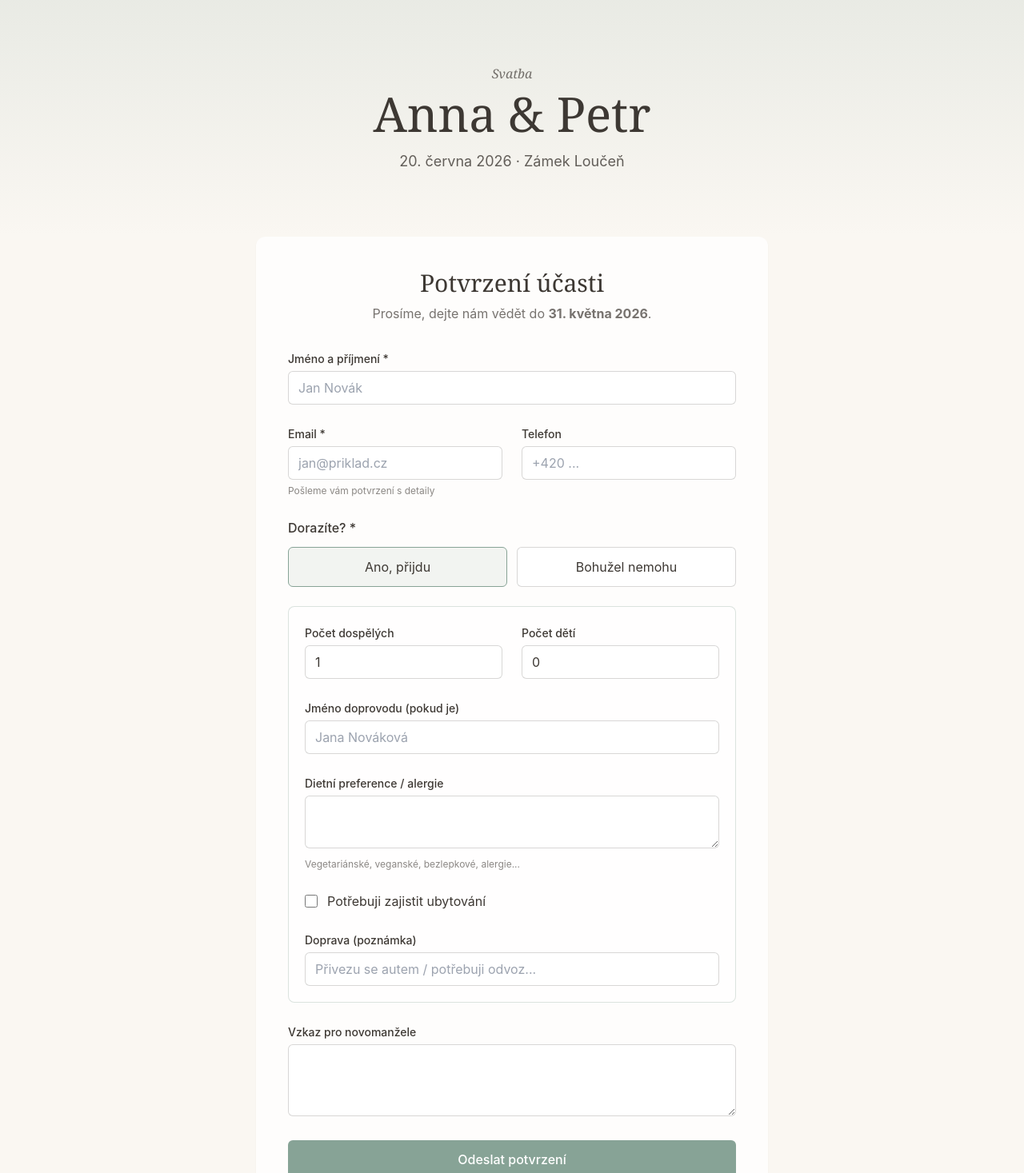
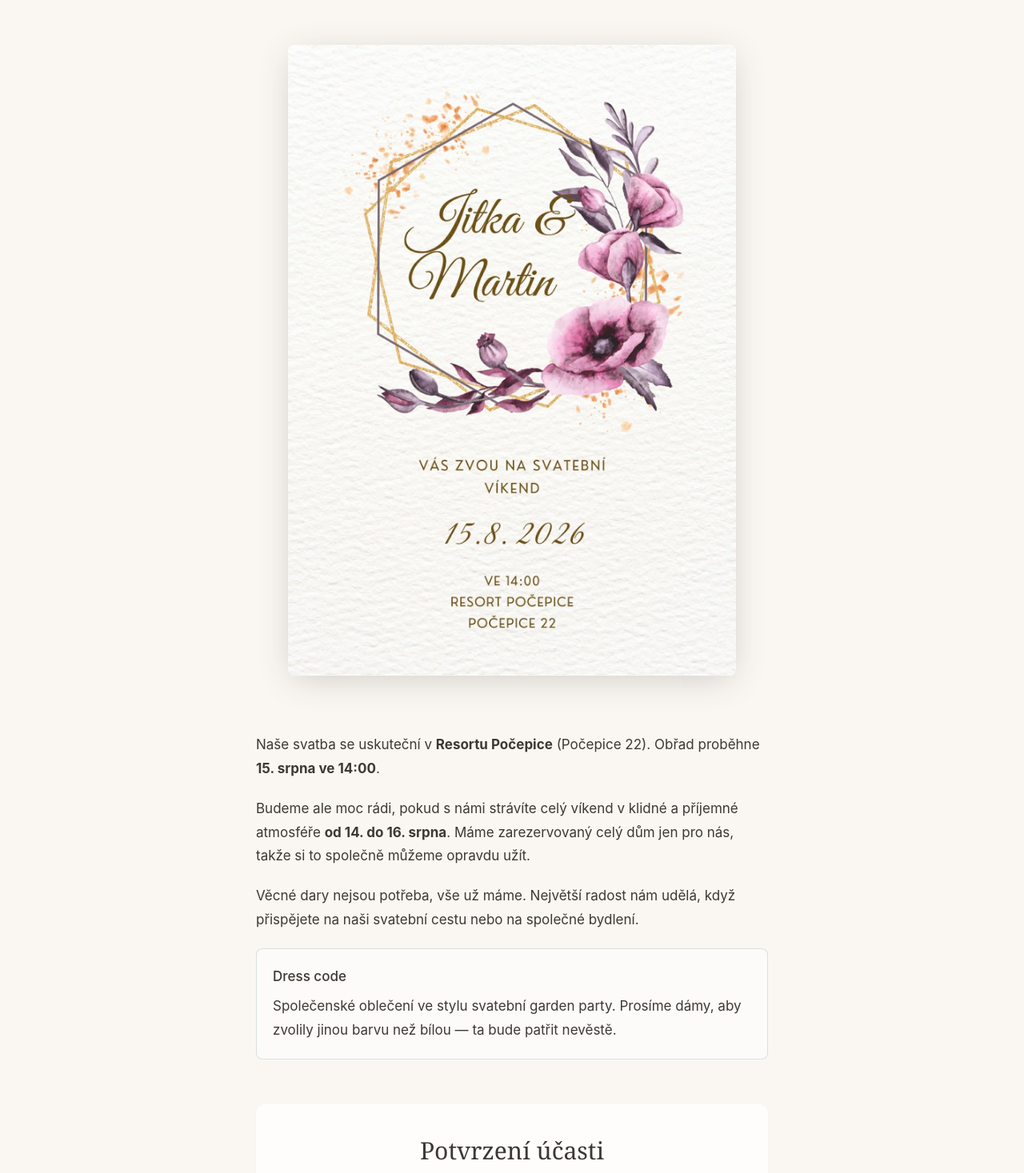
Before and after one commit to Vetinari90/wedding-app, a Next.js app: page / in a window 1280 px wide. Shown: the top 1467 px of the page at 80% size. Built offline with nearby package versions, Linux system fonts and the light colour scheme.

Commit message:
Redesign home page: invitation image + info text + form
- Replace hero with invitation PNG (public/pozvanka.png)
- Add info block: venue, date, weekend stay, gifts, dress code
- Keep RSVP form below

```diff
--- a/src/app/page.tsx
+++ b/src/app/page.tsx
@@ -1,19 +1,48 @@
 import RsvpForm from "./RsvpForm";
-import { weddingConfig, formatDate } from "@/lib/config";
 
 export default function Home() {
   return (
     <main className="min-h-screen bg-wedding-cream">
-      <section className="relative overflow-hidden bg-gradient-to-b from-wedding-sage/15 to-transparent py-20 text-center">
-        <p className="font-serif italic text-wedding-ink/70">Svatba</p>
-        <h1 className="mt-2 font-serif text-5xl sm:text-6xl text-wedding-ink">
-          {weddingConfig.couple}
-        </h1>
-        <p className="mt-4 text-lg text-wedding-ink/80">
-          {formatDate(weddingConfig.date)} &middot; {weddingConfig.venue}
-        </p>
+      {/* Pozvánka — hero obrázek */}
+      <section className="px-4 pt-8 pb-4 sm:pt-14 flex justify-center">
+        <img
+          src="/pozvanka.png"
+          alt="Svatební pozvánka Jitka & Martin"
+          className="w-full max-w-[560px] h-auto rounded-lg shadow-[0_8px_40px_-8px_rgba(61,56,51,0.25)]"
+        />
       </section>
 
+      {/* Informační text */}
+      <section className="mx-auto max-w-2xl px-4 py-10 sm:py-14">
+        <div className="space-y-5 text-[17px] leading-[1.75] text-wedding-ink">
+          <p>
+            Naše svatba se uskuteční v <strong>Resortu Počepice</strong>{" "}
+            (Počepice 22). Obřad proběhne <strong>15. srpna ve 14:00</strong>.
+          </p>
+
+          <p>
+            Budeme ale moc rádi, pokud s námi strávíte celý víkend v klidné
+            a příjemné atmosféře <strong>od 14. do 16. srpna</strong>. Máme
+            zarezervovaný celý dům jen pro nás, takže si to společně můžeme
+            opravdu užít.
+          </p>
+
+          <p>
+            Věcné dary nejsou potřeba, vše už máme. Největší radost nám udělá,
+            když přispějete na naši svatební cestu nebo na společné bydlení.
+          </p>
+
+          <div className="rounded-lg border border-wedding-sage/30 bg-white/50 p-5">
+            <p className="font-medium text-wedding-ink">Dress code</p>
+            <p className="mt-2">
+              Společenské oblečení ve stylu svatební garden party. Prosíme
+              dámy, aby zvolily jinou barvu než bílou — ta bude patřit nevěstě.
+            </p>
+          </div>
+        </div>
+      </section>
+
+      {/* Formulář */}
       <section className="mx-auto max-w-2xl px-4 pb-24">
         <div className="rounded-xl bg-white/80 p-6 sm:p-10 shadow-sm">
           <h2 className="font-serif text-3xl text-wedding-ink text-center">
```
Also changed, not shown: public/pozvanka.png (added).
